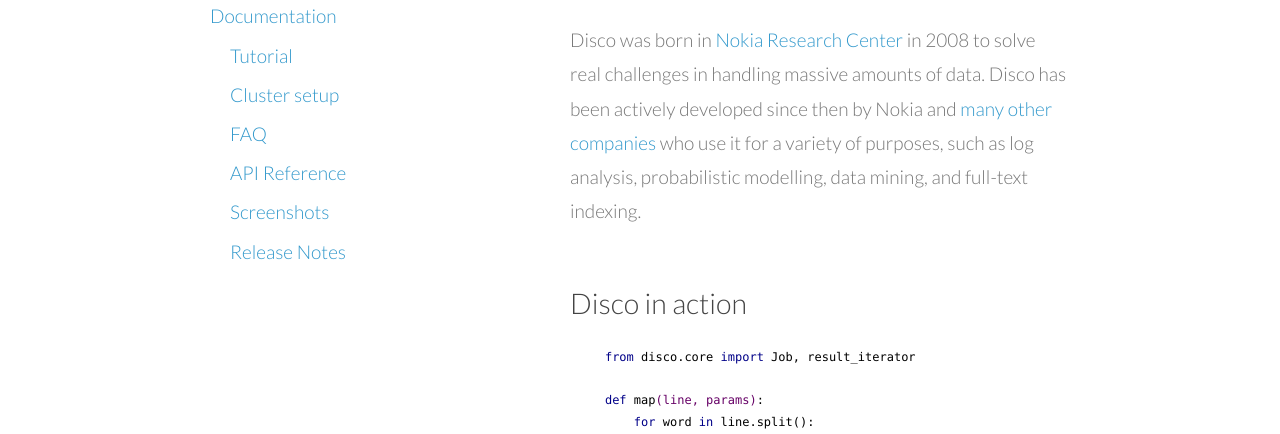
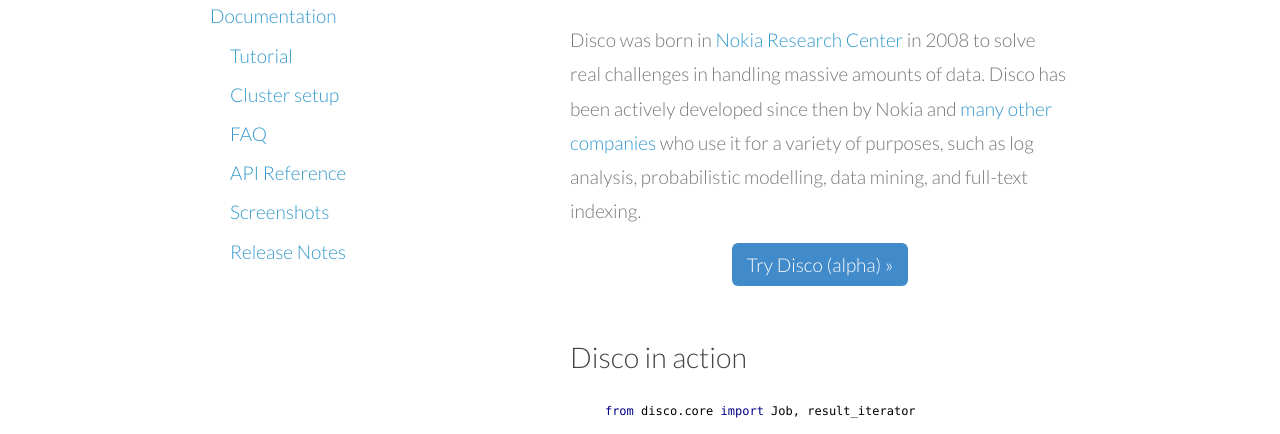
Before and after one commit to discoproject/discoproject.github.io, a plain HTML site: page index.html in a window 1280 px wide. Shown: the part 342-776 px from the top of the page. Drawn offline with Linux system fonts and the light colour scheme.

Commit message:
add a link to sandstorm demo

```diff
--- a/index.html
+++ b/index.html
@@ -82,6 +82,10 @@
             </p>
         </div>
         <a href="https://github.com/discoproject/disco"><img style="position: absolute; top: 0; right: 0; border: 0;" src="https://camo.githubusercontent.com/e7bbb0521b397edbd5fe43e7f760759336b5e05f/68747470733a2f2f73332e616d617a6f6e6177732e636f6d2f6769746875622f726962626f6e732f666f726b6d655f72696768745f677265656e5f3030373230302e706e67" alt="Fork me on GitHub" data-canonical-src="https://s3.amazonaws.com/github/ribbons/forkme_right_green_007200.png"></a>
+
+        <div>
+            <p style="text-align: center"><a class="demo" href="http://goo.gl/j5v3J5">Try Disco (alpha) »</a></p>
+        </div>
         <div class="ebodu">
             <h2 style="margin-bottom: 0">Disco in action</h2>
 <pre><code class="python">
--- a/stylesheets/styles.css
+++ b/stylesheets/styles.css
@@ -252,3 +252,11 @@
     color:#444;
   }
 }
+
+a.demo {
+    background-color:#428bca;
+    padding:10px 15px;
+    border-radius:6px;
+    font-size:100%;border:none;
+    color:white;
+}
```
